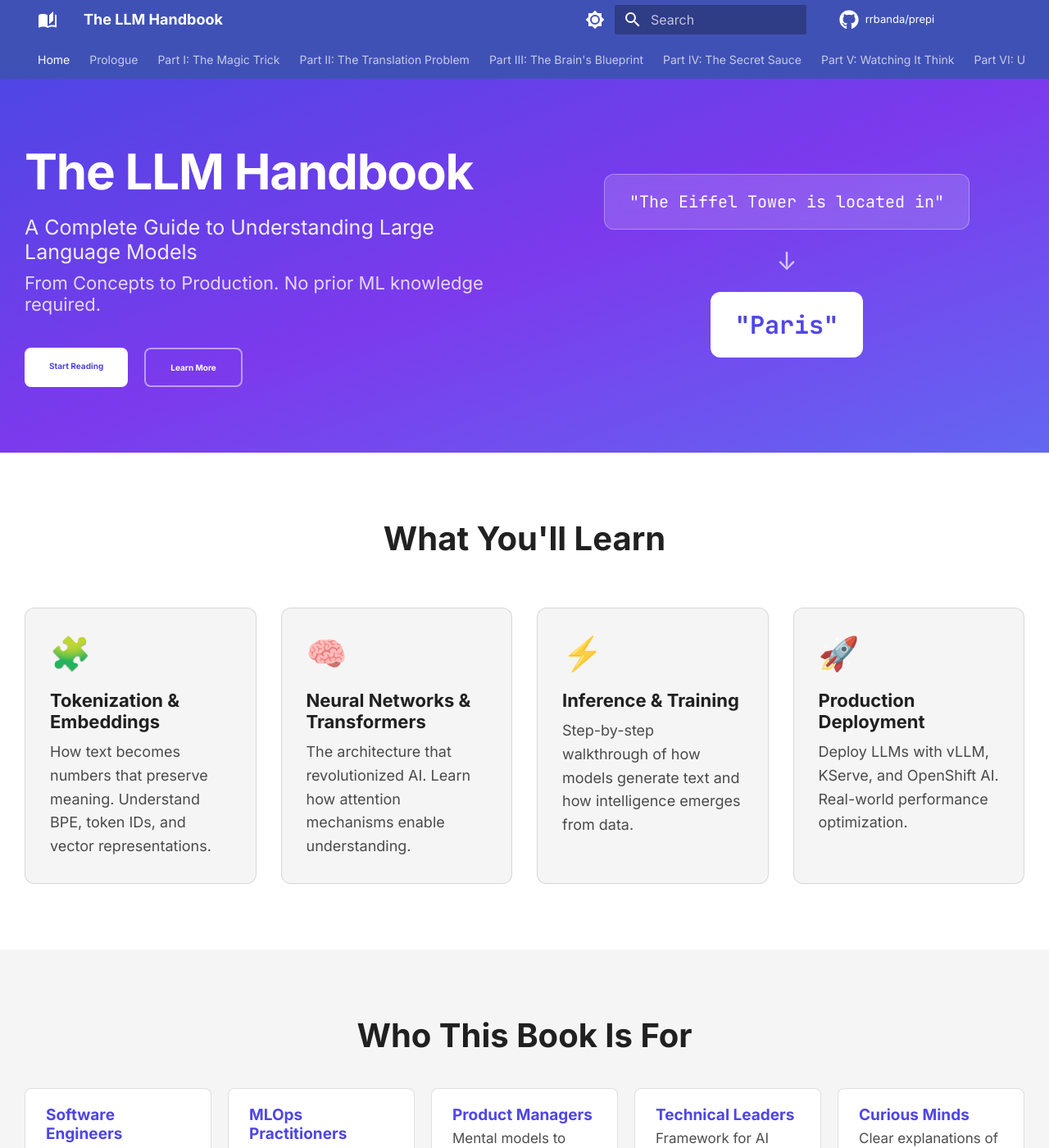
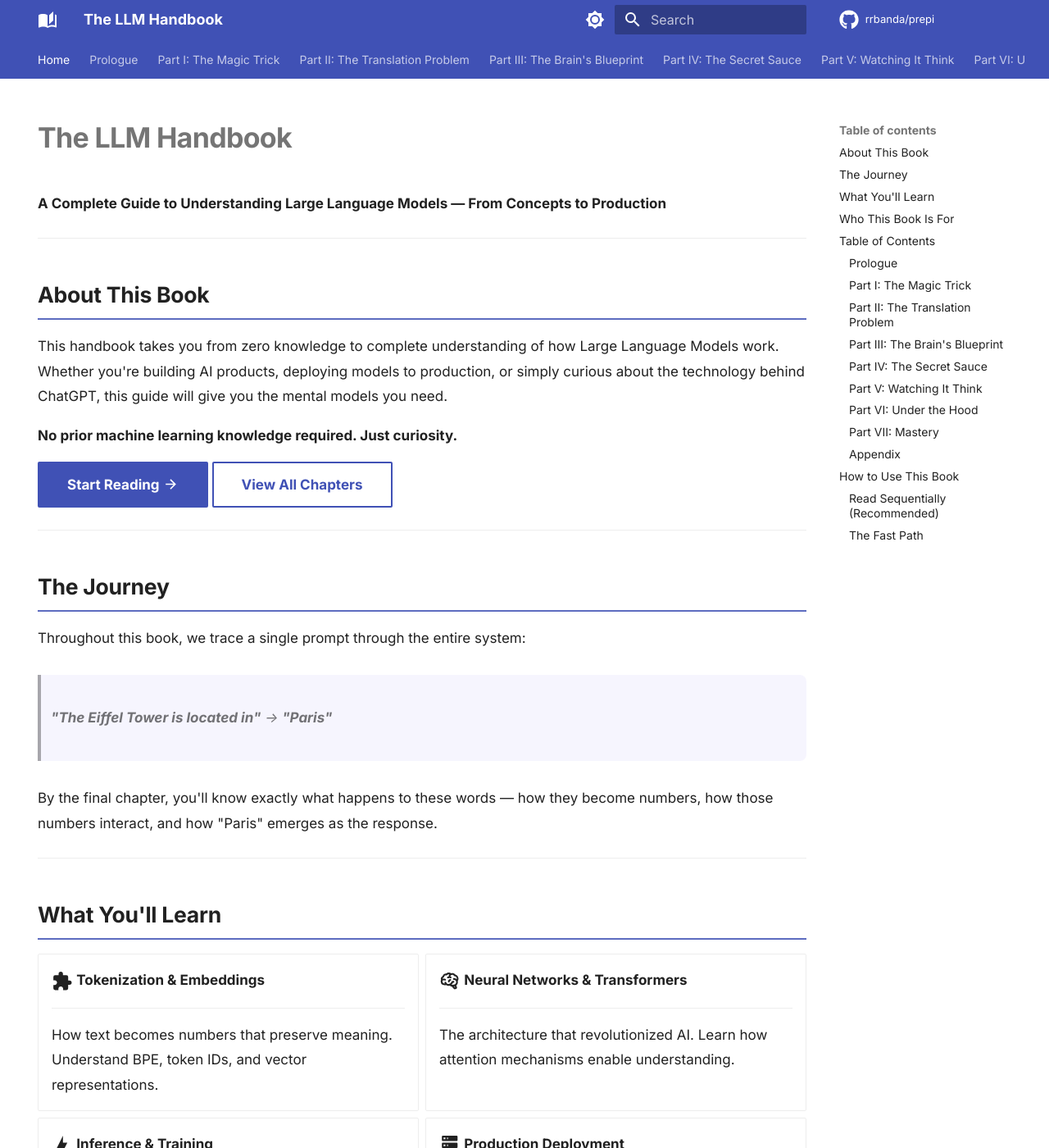
Before and after one commit to rrbanda/prepi, an MkDocs documentation site: the page built from docs/index.md, in a window 1280 px wide and 1400 px high. Shown: the whole window at 82% size. Built offline with MkDocs 1.6.1 and Material for MkDocs 9.7.7, drawn with Linux system fonts in a browser that asks for light colours; comment, search, counter and statistics services are not loaded; some of the changed text lies outside the part shown.

Commit message:
Use pure markdown landing page - remove broken custom template
The custom HTML template was causing rendering issues (black blob).
Switched to pure markdown using Material for MkDocs built-in features:

- Clean markdown-based index.md
- Grid cards for "What You'll Learn" section
- Material icons for visual elements
- Tables for audience and fast path
- Proper buttons with md-button class
- No custom templates or overrides

This approach is more reliable and uses only standard
Material for MkDocs features.

```diff
--- a/docs/index.md
+++ b/docs/index.md
@@ -1,8 +1,140 @@
 ---
-template: home.html
 title: The LLM Handbook
 hide:
   - navigation
-  - toc
-  - footer
 ---
+
+# The LLM Handbook
+
+**A Complete Guide to Understanding Large Language Models — From Concepts to Production**
+
+---
+
+## About This Book
+
+This handbook takes you from zero knowledge to complete understanding of how Large Language Models work. Whether you're building AI products, deploying models to production, or simply curious about the technology behind ChatGPT, this guide will give you the mental models you need.
+
+**No prior machine learning knowledge required. Just curiosity.**
+
+[Start Reading :material-arrow-right:](chapters/00-prologue.md){ .md-button .md-button--primary }
+[View All Chapters](#table-of-contents){ .md-button }
+
+---
+
+## The Journey
+
+Throughout this book, we trace a single prompt through the entire system:
+
+> **"The Eiffel Tower is located in"** → **"Paris"**
+
+By the final chapter, you'll know exactly what happens to these words — how they become numbers, how those numbers interact, and how "Paris" emerges as the response.
+
+---
+
+## What You'll Learn
+
+<div class="grid cards" markdown>
+
+-   :material-puzzle:{ .lg .middle } **Tokenization & Embeddings**
+
+    ---
+
+    How text becomes numbers that preserve meaning. Understand BPE, token IDs, and vector representations.
+
+-   :material-brain:{ .lg .middle } **Neural Networks & Transformers**
+
+    ---
+
+    The architecture that revolutionized AI. Learn how attention mechanisms enable understanding.
+
+-   :material-lightning-bolt:{ .lg .middle } **Inference & Training**
+
+    ---
+
+    Step-by-step walkthrough of how models generate text and how intelligence emerges from data.
+
+-   :material-server:{ .lg .middle } **Production Deployment**
+
+    ---
+
+    Deploy LLMs with vLLM, KServe, and OpenShift AI. Real-world performance optimization.
+
+</div>
+
+---
+
+## Who This Book Is For
+
+| Reader | What You'll Get |
+|--------|-----------------|
+| **Software Engineers** | Deep understanding of LLMs to use them more effectively |
+| **MLOps Practitioners** | Production deployment knowledge with vLLM, KServe, OpenShift AI |
+| **Product Managers** | Mental models to evaluate AI capabilities and limitations |
+| **Technical Leaders** | Framework for making informed AI investment decisions |
+| **Curious Minds** | Clear, demystified explanations of how the magic works |
+
+---
+
+## Table of Contents
+
+### Prologue
+- [**The Promise**](chapters/00-prologue.md) — What this book will teach you
+
+### Part I: The Magic Trick
+- [Chapter 1: What Just Happened?](chapters/01-what-just-happened.md)
+- [Chapter 2: The Language Barrier](chapters/02-the-language-barrier.md)
+
+### Part II: The Translation Problem
+- [Chapter 3: Breaking Language into Pieces](chapters/03-tokenization.md)
+- [Chapter 4: Giving Numbers Meaning](chapters/04-embeddings.md)
+
+### Part III: The Brain's Blueprint
+- [Chapter 5: How Machines Learn Anything](chapters/05-neural-networks.md)
+- [Chapter 6: The Transformer Revolution](chapters/06-transformers.md)
+
+### Part IV: The Secret Sauce
+- [Chapter 7: Attention — The Core Mechanism](chapters/07-attention.md)
+- [Chapter 8: Context — The Most Misunderstood Word](chapters/08-context.md)
+
+### Part V: Watching It Think
+- [Chapter 9: Inference — A Token's Journey](chapters/09-inference.md)
+- [Chapter 10: Training — How Intelligence Emerges](chapters/10-training.md)
+
+### Part VI: Under the Hood
+- [Chapter 11: The KV Cache](chapters/11-kv-cache.md)
+- [Chapter 12: Serving Systems — vLLM and Friends](chapters/12-serving-systems.md)
+- [Chapter 13: The OpenShift AI Platform](chapters/13-openshift-ai-platform.md)
+
+### Part VII: Mastery
+- [Chapter 14: The Complete Vocabulary](chapters/14-vocabulary.md)
+- [Chapter 15: The Deep Insight — Why It Works](chapters/15-why-it-works.md)
+
+### Appendix
+- [Where to Go Next](chapters/16-appendix.md)
+
+---
+
+## How to Use This Book
+
+### :material-book-arrow-right: Read Sequentially (Recommended)
+Each chapter builds on the previous ones. Concepts introduced early become building blocks for later explanations.
+
+**Estimated reading time**: 4-6 hours for the complete book.
+
+### :material-run-fast: The Fast Path
+
+| If You Already Understand... | Start At |
+|------------------------------|----------|
+| What LLMs do | [Chapter 3: Tokenization](chapters/03-tokenization.md) |
+| Tokenization and embeddings | [Chapter 5: Neural Networks](chapters/05-neural-networks.md) |
+| Neural network basics | [Chapter 7: Attention](chapters/07-attention.md) |
+| Transformer architecture | [Chapter 9: Inference](chapters/09-inference.md) |
+| LLM fundamentals | [Chapter 12: Serving Systems](chapters/12-serving-systems.md) |
+
+---
+
+<div style="text-align: center; margin: 3rem 0;">
+
+[Begin with the Prologue :material-arrow-right:](chapters/00-prologue.md){ .md-button .md-button--primary }
+
+</div>
--- a/mkdocs.yml
+++ b/mkdocs.yml
@@ -19,7 +19,6 @@ copyright: Copyright &copy; 2025 The LLM Handbook
 # Theme Configuration
 theme:
   name: material
-  custom_dir: overrides
 
   # Color palette with light/dark toggle
   palette:
--- a/overrides/home.html
+++ /dev/null
@@ -1,371 +0,0 @@
-{% extends "main.html" %}
-
-{% block tabs %}
-{{ super() }}
-
-<style>
-/* Hero Section */
-.tx-hero {
-  margin: 0;
-  padding: 4rem 1rem;
-  background: linear-gradient(to bottom right, #4f46e5, #7c3aed, #6366f1);
-  color: white;
-}
-
-[data-md-color-scheme="slate"] .tx-hero {
-  background: linear-gradient(to bottom right, #312e81, #4c1d95, #3730a3);
-}
-
-.tx-hero__inner {
-  max-width: 61rem;
-  margin: 0 auto;
-  display: flex;
-  flex-wrap: wrap;
-  align-items: center;
-  gap: 3rem;
-}
-
-.tx-hero__content {
-  flex: 1;
-  min-width: 300px;
-}
-
-.tx-hero__title {
-  font-size: 3rem;
-  font-weight: 800;
-  margin: 0 0 1rem;
-  line-height: 1.1;
-  letter-spacing: -0.02em;
-}
-
-.tx-hero__subtitle {
-  font-size: 1.25rem;
-  opacity: 0.9;
-  margin: 0 0 0.5rem;
-  font-weight: 500;
-}
-
-.tx-hero__description {
-  font-size: 1.1rem;
-  opacity: 0.8;
-  margin: 0 0 2rem;
-}
-
-.tx-hero__buttons {
-  display: flex;
-  flex-wrap: wrap;
-  gap: 1rem;
-}
-
-.tx-hero__buttons .md-button {
-  padding: 0.8rem 1.5rem;
-  font-weight: 600;
-  border-radius: 8px;
-}
-
-.tx-hero__buttons .md-button--primary {
-  background: white;
-  color: #4f46e5;
-  border: none;
-}
-
-.tx-hero__buttons .md-button--primary:hover {
-  background: #f1f5f9;
-}
-
-.tx-hero__buttons .md-button:not(.md-button--primary) {
-  border: 2px solid rgba(255,255,255,0.5);
-  color: white;
-}
-
-.tx-hero__buttons .md-button:not(.md-button--primary):hover {
-  border-color: white;
-  background: rgba(255,255,255,0.1);
-}
-
-/* Token Visual */
-.tx-hero__visual {
-  flex: 1;
-  min-width: 280px;
-  display: flex;
-  flex-direction: column;
-  align-items: center;
-  gap: 1rem;
-}
-
-.tx-token {
-  background: rgba(255,255,255,0.15);
-  backdrop-filter: blur(10px);
-  border: 1px solid rgba(255,255,255,0.3);
-  padding: 1rem 1.5rem;
-  border-radius: 12px;
-  font-family: 'JetBrains Mono', monospace;
-  font-size: 1rem;
-  text-align: center;
-  max-width: 100%;
-}
-
-.tx-token--output {
-  background: white;
-  color: #4f46e5;
-  font-weight: 700;
-  font-size: 1.5rem;
-  border: none;
-}
-
-.tx-arrow {
-  font-size: 1.5rem;
-  opacity: 0.7;
-}
-
-/* Features Grid */
-.tx-features {
-  padding: 4rem 1rem;
-  background: var(--md-default-bg-color);
-}
-
-.tx-features__inner {
-  max-width: 61rem;
-  margin: 0 auto;
-}
-
-.tx-features__title {
-  text-align: center;
-  font-size: 2rem;
-  font-weight: 700;
-  margin: 0 0 3rem;
-  color: var(--md-typeset-color);
-}
-
-.tx-features__grid {
-  display: grid;
-  grid-template-columns: repeat(auto-fit, minmax(250px, 1fr));
-  gap: 1.5rem;
-}
-
-.tx-feature {
-  background: var(--md-code-bg-color);
-  border: 1px solid var(--md-typeset-table-color);
-  border-radius: 12px;
-  padding: 1.5rem;
-  transition: transform 0.2s, box-shadow 0.2s;
-}
-
-.tx-feature:hover {
-  transform: translateY(-4px);
-  box-shadow: 0 12px 24px rgba(0,0,0,0.1);
-}
-
-.tx-feature__icon {
-  font-size: 2rem;
-  margin-bottom: 1rem;
-}
-
-.tx-feature h3 {
-  font-size: 1.1rem;
-  font-weight: 600;
-  margin: 0 0 0.5rem;
-  color: var(--md-typeset-color);
-}
-
-.tx-feature p {
-  font-size: 0.9rem;
-  margin: 0;
-  opacity: 0.8;
-  line-height: 1.6;
-}
-
-/* Audience Section */
-.tx-audience {
-  padding: 4rem 1rem;
-  background: var(--md-code-bg-color);
-}
-
-.tx-audience__inner {
-  max-width: 61rem;
-  margin: 0 auto;
-}
-
-.tx-audience__title {
-  text-align: center;
-  font-size: 2rem;
-  font-weight: 700;
-  margin: 0 0 2rem;
-  color: var(--md-typeset-color);
-}
-
-.tx-audience__grid {
-  display: grid;
-  grid-template-columns: repeat(auto-fit, minmax(200px, 1fr));
-  gap: 1rem;
-}
-
-.tx-audience__item {
-  background: var(--md-default-bg-color);
-  border: 1px solid var(--md-typeset-table-color);
-  border-radius: 8px;
-  padding: 1rem 1.25rem;
-}
-
-.tx-audience__item strong {
-  display: block;
-  color: #4f46e5;
-  font-size: 0.95rem;
-  margin-bottom: 0.25rem;
-}
-
-[data-md-color-scheme="slate"] .tx-audience__item strong {
-  color: #818cf8;
-}
-
-.tx-audience__item span {
-  font-size: 0.85rem;
-  opacity: 0.8;
-  line-height: 1.5;
-}
-
-/* CTA Section */
-.tx-cta {
-  padding: 4rem 1rem;
-  background: linear-gradient(to right, #4f46e5, #7c3aed);
-  text-align: center;
-  color: white;
-}
-
-[data-md-color-scheme="slate"] .tx-cta {
-  background: linear-gradient(to right, #312e81, #4c1d95);
-}
-
-.tx-cta h2 {
-  font-size: 1.75rem;
-  font-weight: 700;
-  margin: 0 0 0.5rem;
-}
-
-.tx-cta p {
-  font-size: 1.1rem;
-  opacity: 0.8;
-  margin: 0 0 1.5rem;
-}
-
-.tx-cta .md-button {
-  padding: 1rem 2rem;
-  font-size: 1.1rem;
-  font-weight: 600;
-  border-radius: 8px;
-  background: white;
-  color: #4f46e5;
-}
-
-.tx-cta .md-button:hover {
-  background: #f1f5f9;
-}
-
-/* Responsive */
-@media (max-width: 768px) {
-  .tx-hero__title {
-    font-size: 2rem;
-  }
-  .tx-hero__inner {
-    text-align: center;
-  }
-  .tx-hero__buttons {
-    justify-content: center;
-  }
-}
-</style>
-
-<!-- Hero Section -->
-<section class="tx-hero">
-  <div class="tx-hero__inner">
-    <div class="tx-hero__content">
-      <h1 class="tx-hero__title">The LLM Handbook</h1>
-      <p class="tx-hero__subtitle">A Complete Guide to Understanding Large Language Models</p>
-      <p class="tx-hero__description">From Concepts to Production. No prior ML knowledge required.</p>
-      <div class="tx-hero__buttons">
-        <a href="chapters/00-prologue/" class="md-button md-button--primary">
-          Start Reading
-        </a>
-        <a href="#features" class="md-button">
-          Learn More
-        </a>
-      </div>
-    </div>
-    <div class="tx-hero__visual">
-      <div class="tx-token">"The Eiffel Tower is located in"</div>
-      <div class="tx-arrow">↓</div>
-      <div class="tx-token tx-token--output">"Paris"</div>
-    </div>
-  </div>
-</section>
-
-<!-- Features Section -->
-<section class="tx-features" id="features">
-  <div class="tx-features__inner">
-    <h2 class="tx-features__title">What You'll Learn</h2>
-    <div class="tx-features__grid">
-      <div class="tx-feature">
-        <div class="tx-feature__icon">🧩</div>
-        <h3>Tokenization & Embeddings</h3>
-        <p>How text becomes numbers that preserve meaning. Understand BPE, token IDs, and vector representations.</p>
-      </div>
-      <div class="tx-feature">
-        <div class="tx-feature__icon">🧠</div>
-        <h3>Neural Networks & Transformers</h3>
-        <p>The architecture that revolutionized AI. Learn how attention mechanisms enable understanding.</p>
-      </div>
-      <div class="tx-feature">
-        <div class="tx-feature__icon">⚡</div>
-        <h3>Inference & Training</h3>
-        <p>Step-by-step walkthrough of how models generate text and how intelligence emerges from data.</p>
-      </div>
-      <div class="tx-feature">
-        <div class="tx-feature__icon">🚀</div>
-        <h3>Production Deployment</h3>
-        <p>Deploy LLMs with vLLM, KServe, and OpenShift AI. Real-world performance optimization.</p>
-      </div>
-    </div>
-  </div>
-</section>
-
-<!-- Audience Section -->
-<section class="tx-audience">
-  <div class="tx-audience__inner">
-    <h2 class="tx-audience__title">Who This Book Is For</h2>
-    <div class="tx-audience__grid">
-      <div class="tx-audience__item">
-        <strong>Software Engineers</strong>
-        <span>Deep understanding of LLMs to use them more effectively</span>
-      </div>
-      <div class="tx-audience__item">
-        <strong>MLOps Practitioners</strong>
-        <span>Production deployment with vLLM, KServe, OpenShift AI</span>
-      </div>
-      <div class="tx-audience__item">
-        <strong>Product Managers</strong>
-        <span>Mental models to evaluate AI capabilities</span>
-      </div>
-      <div class="tx-audience__item">
-        <strong>Technical Leaders</strong>
-        <span>Framework for AI investment decisions</span>
-      </div>
-      <div class="tx-audience__item">
-        <strong>Curious Minds</strong>
-        <span>Clear explanations of how the magic works</span>
-      </div>
-    </div>
-  </div>
-</section>
-
-<!-- CTA Section -->
-<section class="tx-cta">
-  <h2>Ready to understand how LLMs really work?</h2>
-  <p>Estimated reading time: 4-6 hours for the complete book.</p>
-  <a href="chapters/00-prologue/" class="md-button">
-    Begin with the Prologue →
-  </a>
-</section>
-
-{% endblock %}
-
-{% block content %}{% endblock %}
```
